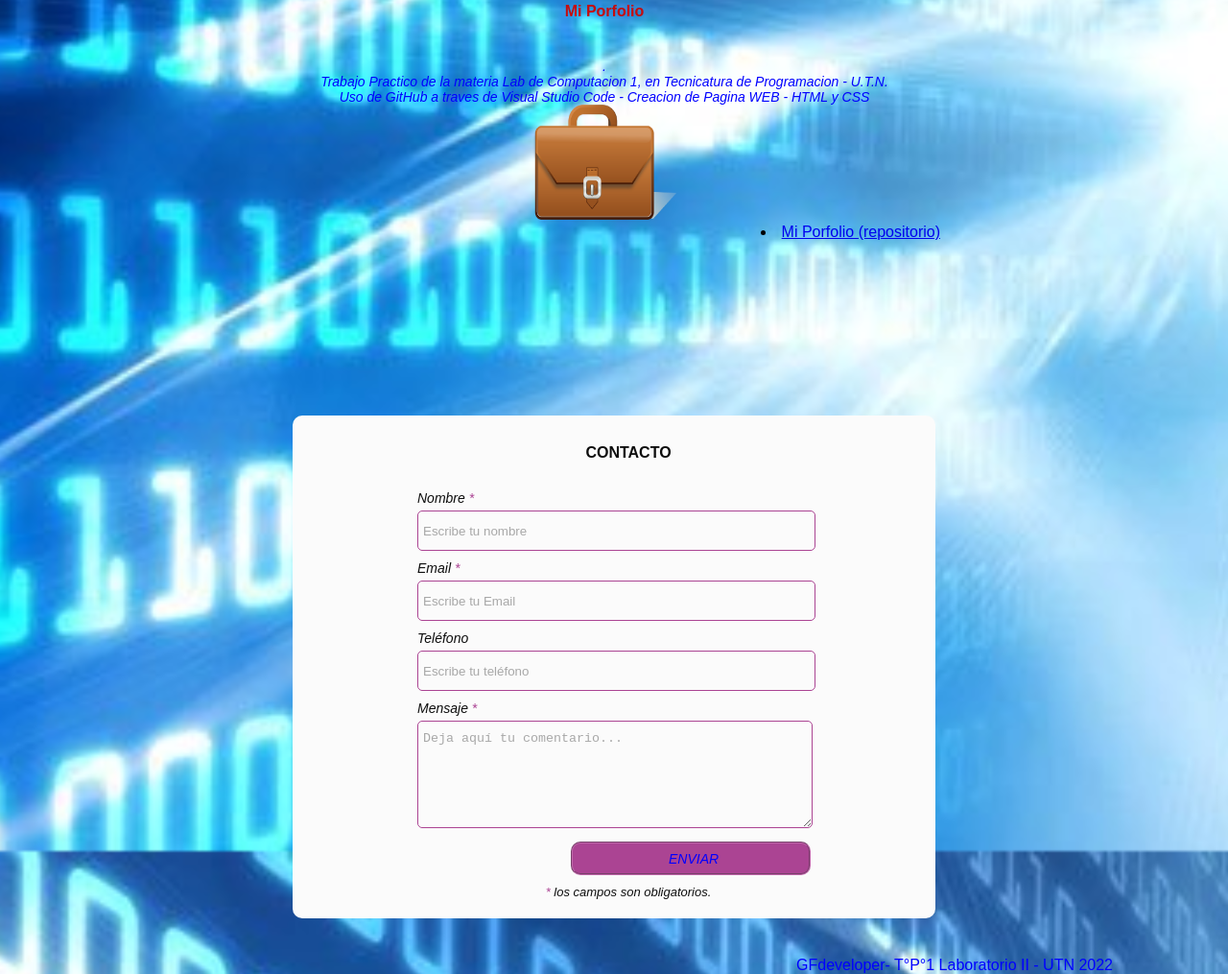
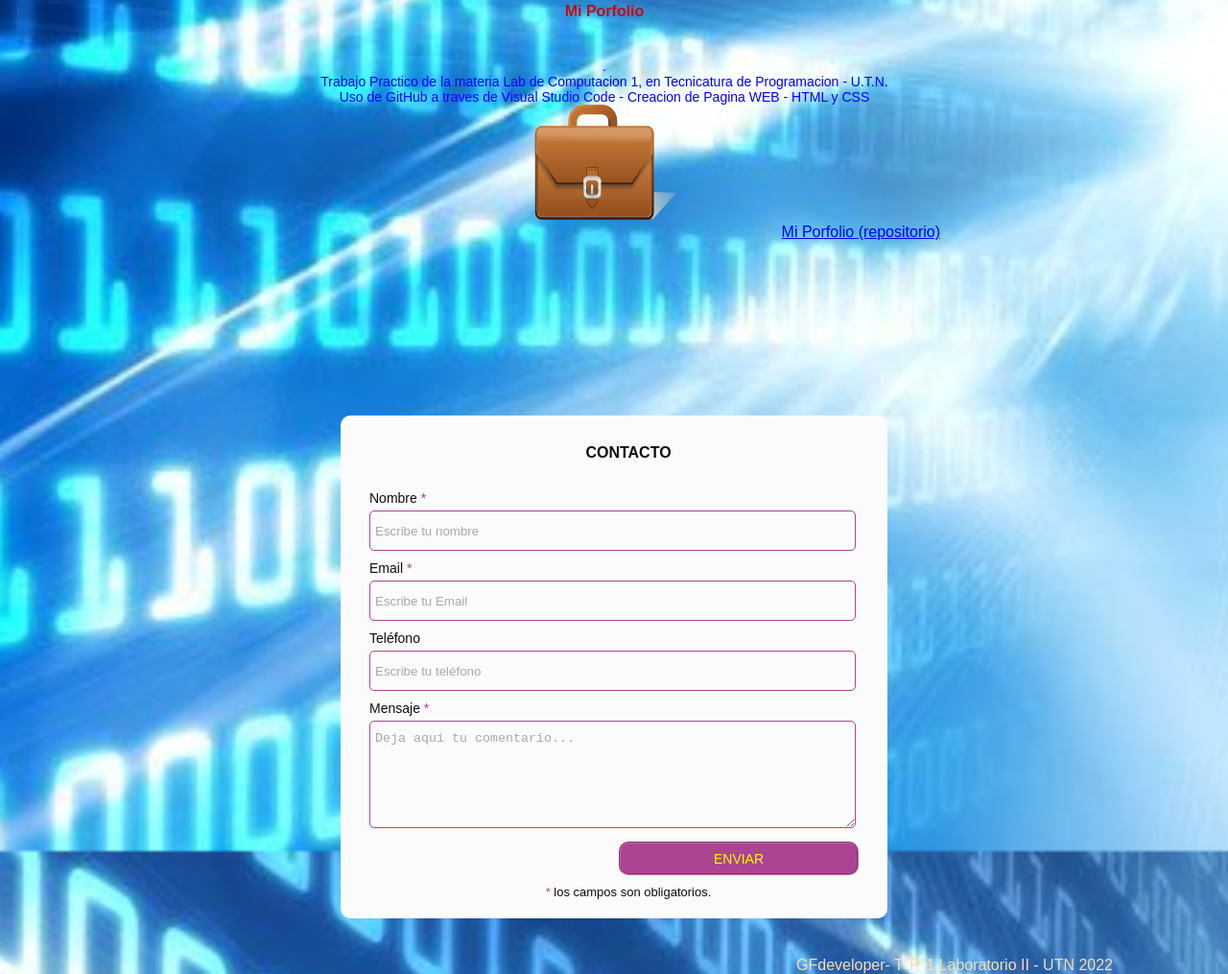
Before and after one commit to Gustavo-Ferna/Gustavo-Ferna.github.io, a plain HTML site: page index.html in a window 1280 px wide. Shown: the part 1013-2028 px from the top of the page at 96% size. Drawn offline with Linux system fonts and the light colour scheme.

Commit message:
Ultimos ajustes - trabajo terminado Se procese a fusionar las ramas a MASTER

```diff
--- a/estilos.css
+++ b/estilos.css
@@ -51,8 +51,15 @@ nav ul li{
     text-align: center;
 }
 
-p{
+.articulo h2{
     color: blue;
+    padding-top: 50px;
+    padding-bottom: 20px;
+    font-size: 20px;
+}
+
+.articulo p{
+    color: blueviolet;
     font-style:oblique;
     margin-left: 100px;
     margin-right: 100px;
@@ -73,10 +80,12 @@ p{
 .ahorcado li{
     position: absolute;
     right:300px;
+    list-style: none;
 }
 .portfolio li{
     position: absolute;
     right:300px;
+    list-style: none;
 }
 
 .ahorcado h2{
@@ -92,26 +101,19 @@ p{
 }
 .portfolio p{color: blue;}
 
-.articulo h2{
-    color: aqua;
-    padding-top: 50px;
-    padding-bottom: 20px;
-    font-size: 20px;
-}
-
 #espacio{float:none; width: 1020px; min-height: 140px;}
 
 /* Formulario de Contacto */
 
-.contact_form{width: 640px; height: auto; margin: 40px auto; border-radius: 10px; padding-top: 30px;
+.contact_form{width: 540px; height: auto; margin: 40px auto; border-radius: 10px; padding-top: 30px;
     padding-bottom: 20px; background-color: #fbfbfb; padding-left: 30px;}
 
 
-  input{background-color: #fbfbfb; width: 408px; height: 40px; border-radius: 5px; border-style: solid; border-width: 1px;
+  input{background-color: #fbfbfb; width: 500px; height: 40px; border-radius: 5px; border-style: solid; border-width: 1px;
     border-color: #ab4493; margin-top: 5px; padding-left: 5px; margin-bottom: 10px;}
 
 
-  textarea{background-color: #fbfbfb; width: 405px; height: 100px; border-radius: 5px; border-style: solid; border-width: 1px;
+  textarea{background-color: #fbfbfb; width: 500px; height: 100px; border-radius: 5px; border-style: solid; border-width: 1px;
     border-color: #ab4493; margin-top: 5px; padding-left: 5px; margin-bottom: 10px; padding-top: 10px;}
 
   label{display: block; float: center;}
@@ -120,7 +122,7 @@ p{
     background-color: #ab4493; border-color: #c36eafd5; border-style:groove; border-radius: 10px;
     margin-left: 260px;cursor: pointer;}
 
-  button p{color: blue;margin-left: 350;}
+  button p{color: rgb(246, 255, 0);margin-left: 350;}
 
   span{color: #ab4493;}
 
@@ -142,7 +144,7 @@ p{
 
 
 footer{
-    color: blue;
+    color: wheat;
     text-align: right;
     margin-right: 10px;
     margin-top: 20px;
--- a/index.html
+++ b/index.html
@@ -110,7 +110,7 @@
                                                         <textarea name="introducir_mensaje" class="texto_mensaje" id="mensaje" required="obligatorio" placeholder="Deja aquí tu comentario..."></textarea>
                                                     </p>
 
-                                    <button type="submit" name="enviar_formulario" id="enviar"><p>Enviar</p></button>
+                                    <button type="submit" name="enviar_formulario" id="enviar" disabled><p>Enviar</p></button>
 
                                     <p class="aviso">
                                     <span class="obligatorio"> * </span>los campos son obligatorios.
```
Also changed, not shown: ahorcado.jpg (deleted).
